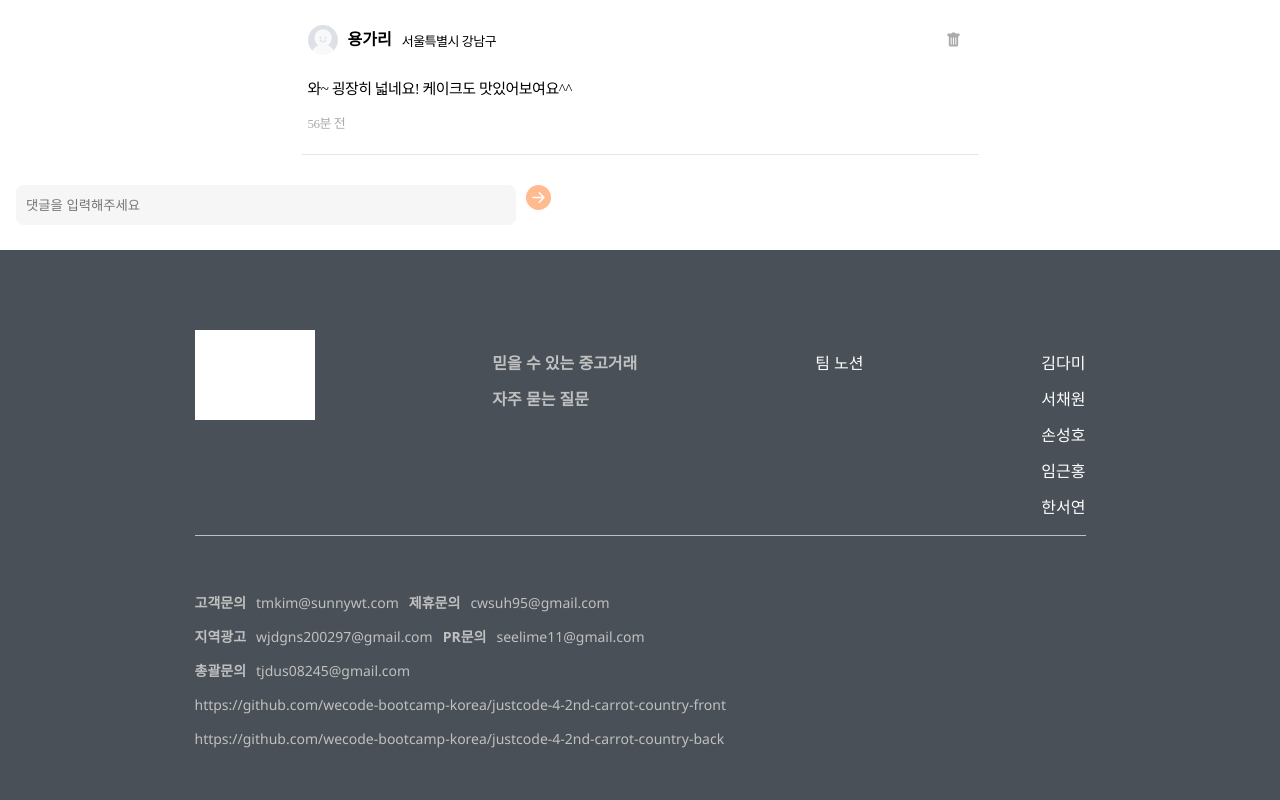
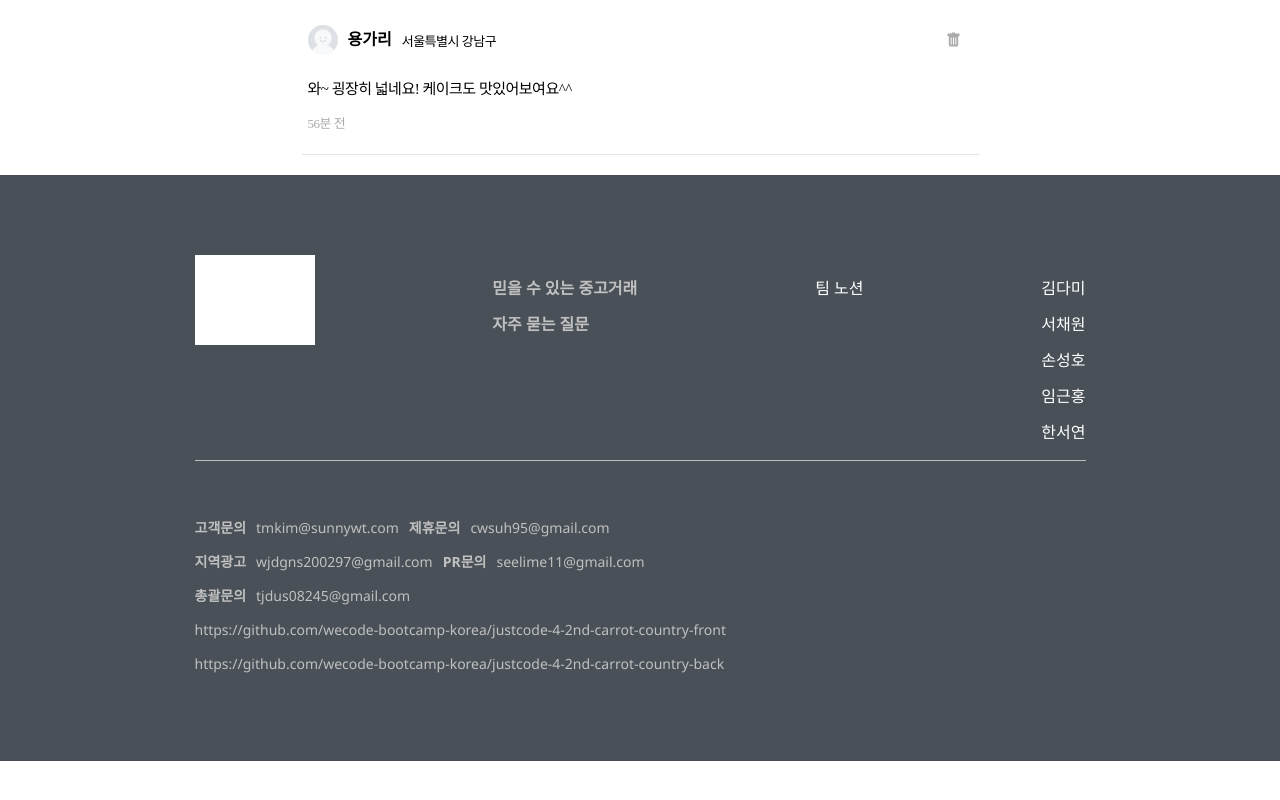
Before and after one commit to wecode-bootcamp-korea/justcode-4-2nd-carrot-country-front, a React (Create React App) app: page /district-info/detail in a window 1280 px wide. Shown: the part 943-1743 px from the top of the page. After the commit the page ends 1704 px from the top, so only its background shows below. Built offline with nearby package versions, Linux system fonts and the light colour scheme; no server answers; grey boxes are pictures that could not be loaded.

Commit message:
Merge branch 'develop' of https://github.com/wecode-bootcamp-korea/justcode-4-2nd-carrot-country-front into feature/login

```diff
--- a/src/pages/districtInfoDetail/DistrictInfoDetail.js
+++ b/src/pages/districtInfoDetail/DistrictInfoDetail.js
@@ -1,10 +1,11 @@
-import React from 'react';
+import React, { useContext } from 'react';
 import { useState } from 'react';
 import UserProfile from 'components/profile/UserProfile';
 import ImageSlider from 'components/slider/ImageSlider';
 import { BsFillArrowRightCircleFill } from 'react-icons/bs';
 import { BsFillTrashFill } from 'react-icons/bs';
 import styled from 'styled-components';
+import { UserContext } from 'context';
 
 const user = {
   id: '1',
@@ -19,92 +20,7 @@ const imageUrl = [
   `/images/districtInfoDetail/districtInfoImg4.jpg`,
 ];
 
-// const TodoInsert = () => {
-//   const [value, setValue] = useState('');
-
-//   const onChange = useCallback(e => {
-//     setValue(e.target.value);
-//   }, []);
-
-// }
 function DistrictInfoDetail() {
-  const [review, setReview] = useState('');
-  const reviewList = document.getElementsByClassName('reviewList')[0];
-  // const [comment, setComment] = useState('');
-  // const [commentArray, setCommentArray] = useState([]);
-
-  // const onChange = e => setComment(e.target.value);
-
-  // const onSubmit = e => {
-  //   e.preventDefault();
-  //   if (comment === '') {
-  //     return;
-  //   }
-  //   setCommentArray(commentValueList => [comment, ...commentValueList]);
-  //   setComment('');
-  // };
-
-  // e.preventDefault();
-  // if (comment === '') {
-  //   return;
-  // }
-
-  // const [enters, setEnters] = useState([]);
-  // const [inputData, setInputData] = useState('');
-  // const [inputDataId, setInputDataId] = useState('');
-  // const [newInput, setNewInput] = useState({
-  //   value: '',
-  //   name: '',
-  //   id: 0,
-  // });
-
-  // const [newCommentKey, setNewCommentKey] = useState(0);
-
-  // useEffect(() => {
-  //   setNewInput({
-  //     value: inputData,
-  //     name: inputDataId,
-  //     id: newCommentKey,
-  //   });
-  // }, [inputData, inputDataId]);
-
-  // const getCommentInput = e => {
-  //   if (inputData === '' || inputDataId === '') {
-  //     e.preventDefault();
-  //     return null;
-  //   }
-  //   e.preventDefault();
-  //   setNewCommentKey(prev => prev + 1);
-  //   setEnters(enters.concat(newInput));
-  //   setInputData('');
-  //   setInputDataId('');
-  // };
-
-  const postReview = e => {
-    setReview(e.target.value);
-
-    if (e.keyCode === 13) {
-      if (review.length >= 1) {
-        const reviewBox = document.createElement('div');
-        const reply = document.createElement('p');
-        const trashcan = document.createElement('i');
-
-        reply.innerHTML = review;
-        trashcan.className = 'fa-regular fa-trash-can gray';
-        reviewBox.className = 'reviewLine';
-
-        reviewBox.appendChild(reply);
-        reviewBox.appendChild(trashcan);
-        reviewList.appendChild(reviewBox);
-
-        // trashcan.addEventListener('click', function () {
-        //   trashcan.parentElement.remove();
-        // });
-
-        setReview('');
-      }
-    }
-  };
   return (
     <MainWrapper>
       <ImageSlider urls={imageUrl} />
@@ -146,17 +62,17 @@ function DistrictInfoDetail() {
           <span className="time">56분 전</span>
         </Comments>
       </CommentsWrapper>
-      <CommentSignup
-      //  onSubmit={onSubmit}
-      >
+      <CommentSignup>
         <form>
-          <input
-            type="text"
-            placeholder="댓글을 입력해주세요"
-            // value={inputData}
-            // onChange={e => setInputData(e.target.value)}
-          />
-          <BsFillArrowRightCircleFill className="submitIcon" />
+          {/* <input type="text" value={input} onChange={onChange}
+          placeholder="댓글을 입력해주세요" />
+          <BsFillArrowRightCircleFill
+            className="submitIcon"
+            onClick={() => {
+              addComment(input);
+              setInput('');
+            }}
+          /> */}
         </form>
       </CommentSignup>
     </MainWrapper>
@@ -219,7 +135,7 @@ const InfoBottom = styled.div`
 `;
 
 const CommentsWrapper = styled.section`
-  @media (max-width: 890px) {
+  @media (max-width: 700px) {
     padding: 0px 15px;
   }
   @media (min-width: 891px) {
```
Also changed, not shown: src/components/comment/CommentInput.js (added, +27 -0 lines), src/pages/districtInfoDetail/Comment.js (deleted, +0 -11 lines).
